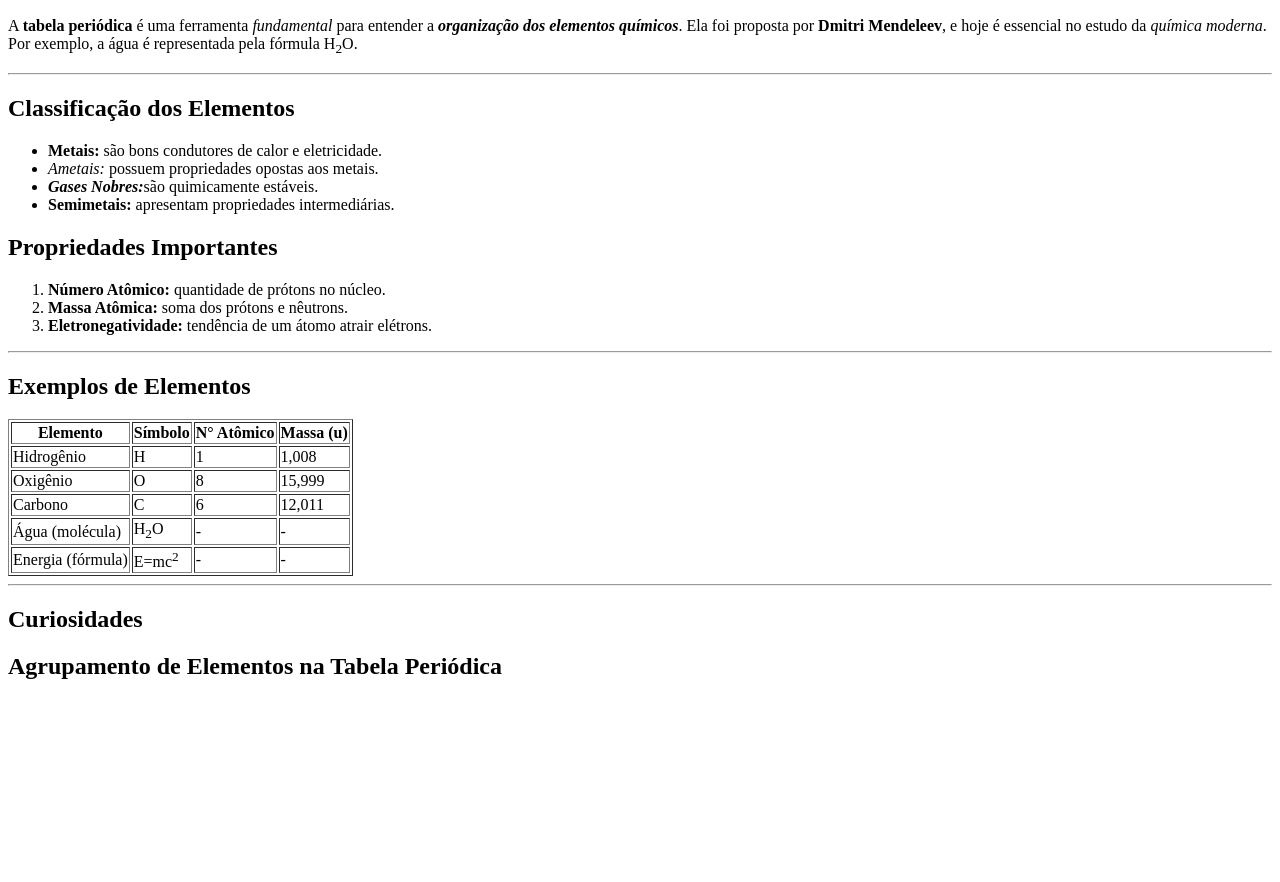
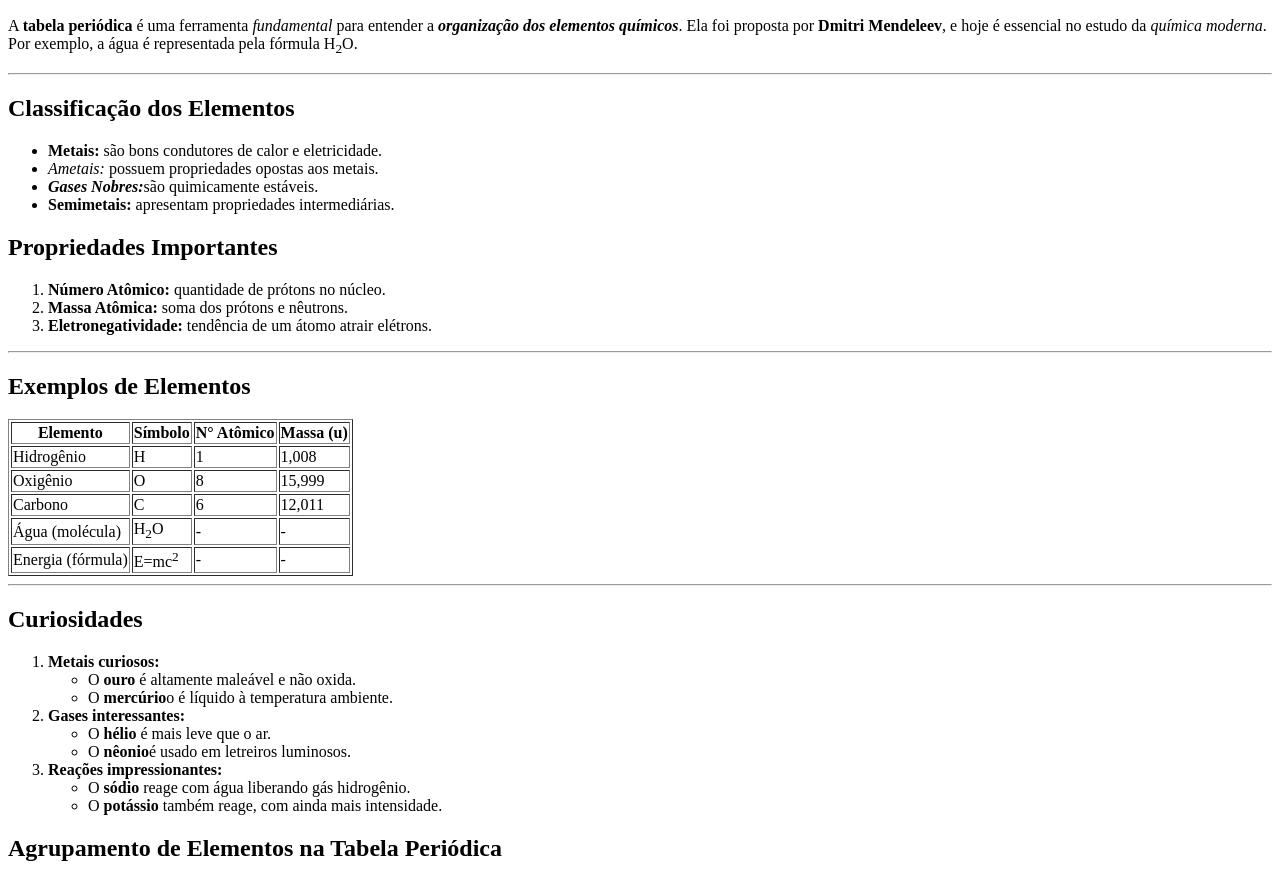
Before and after one commit to LauraNizolli/Revisao-HTML, a plain HTML site: page index.html in a window 1280 px wide. Shown: the part 110-992 px from the top of the page. Before the commit the page ends 810 px from the top, so only its background shows below. Drawn offline with Linux system fonts and the light colour scheme.

Commit message:
adiciona lista de curiosidades

```diff
--- a/index.html
+++ b/index.html
@@ -81,6 +81,26 @@ fórmula H<sub>2</sub>O.
     <hr>
 
     <h2>Curiosidades</h2>
+    <ol>
+        <li><b>Metais curiosos:</b>
+            <ul>
+                <li>O <b>ouro</b> é altamente maleável e não oxida.</li>
+                 <li>O <b>mercúrio</b>o é líquido à temperatura ambiente.</li>
+            </ul>
+        </li>
+        <li><b>Gases interessantes:</b>
+            <ul>
+                <li>O <b>hélio</b> é mais leve que o ar.</li>
+                <li>O <b>nêonio</b>é usado em letreiros luminosos.</li>
+            </ul>
+        </li>
+        <li><b>Reações impressionantes:</b>
+            <ul>
+                <li>O <b>sódio</b> reage com água liberando gás hidrogênio.</li>
+                <li>O <b>potássio</b> também reage, com ainda mais intensidade.</li>
+            </ul>
+        </li>
+    </ol>
 
     <h2>Agrupamento de Elementos na Tabela Periódica</h2>
 
```
